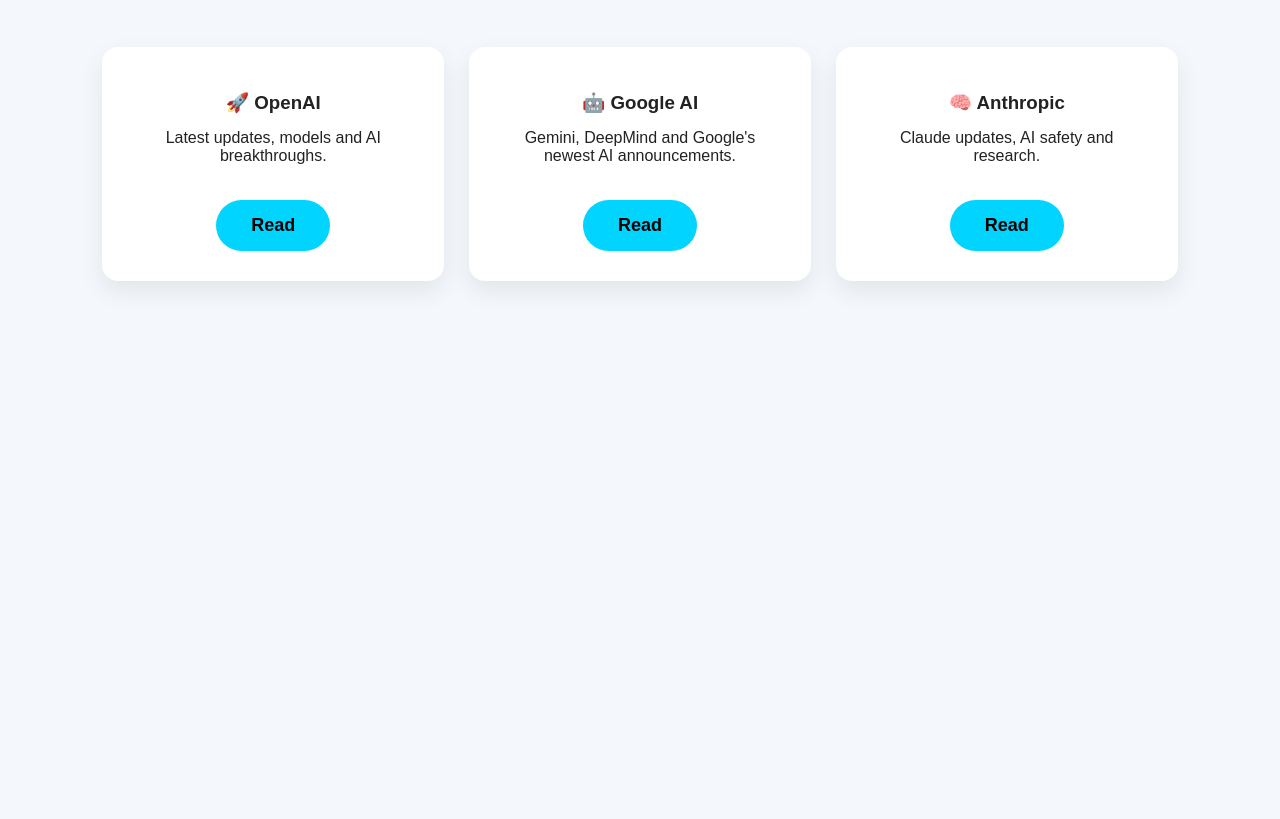
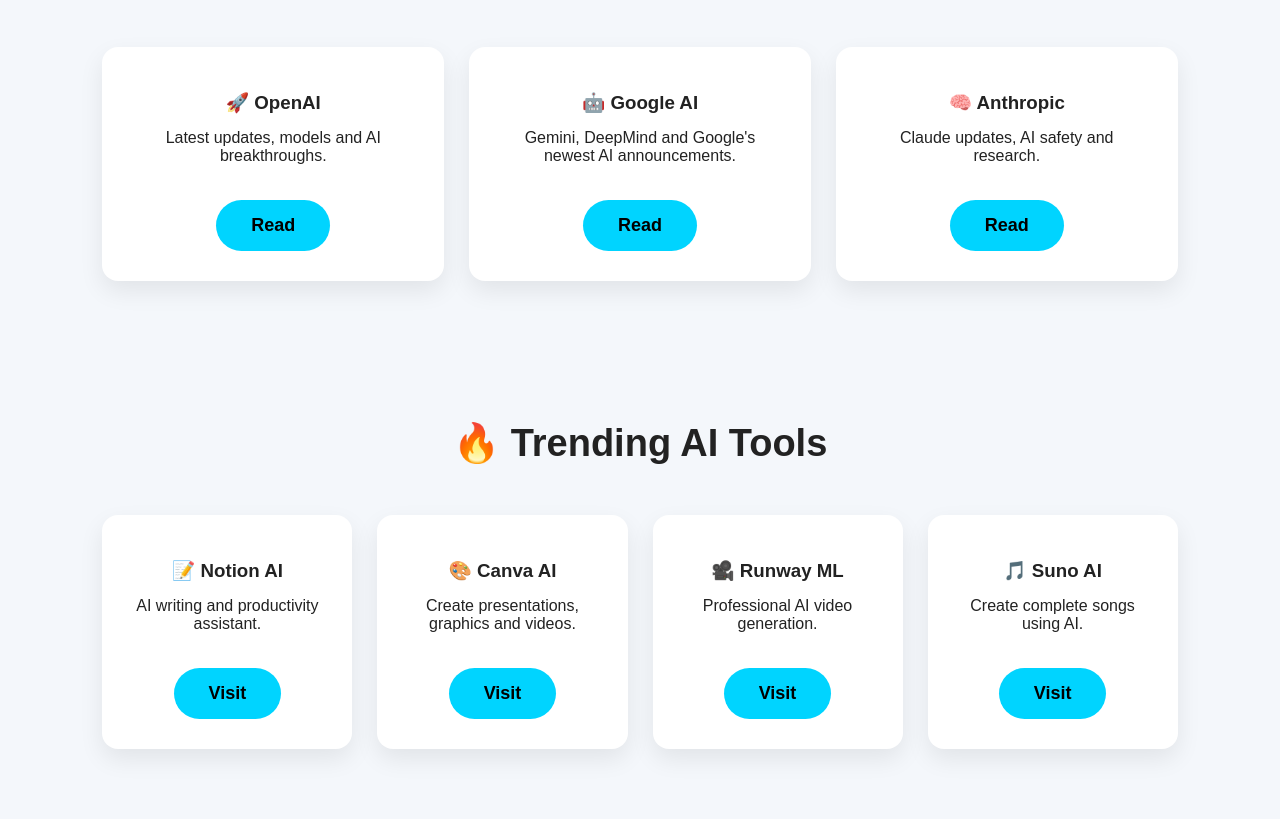
Before and after one commit to iamMohitdahiya/Openbioai, a plain HTML site: page index.html in a window 1280 px wide. Shown: the part 2091-2910 px from the top of the page. Before the commit the page ends 2442 px from the top, so only its background shows below. Drawn offline with Linux system fonts and the light colour scheme.

Commit message:
Added Trending AI Tools

```diff
--- a/index.html
+++ b/index.html
@@ -260,6 +260,37 @@
 
                                                                                                                               </div>
                                                                                                                               </section>
+                                                                                                                              <section class="section">
+                                                                                                                                    <h2>🔥 Trending AI Tools</h2>
+
+                                                                                                                                    <div class="grid">
+
+                                                                                                                                    <div class="card">
+                                                                                                                                    <h3>📝 Notion AI</h3>
+                                                                                                                                    <p>AI writing and productivity assistant.</p>
+                                                                                                                                    <a href="https://www.notion.so/product/ai" target="_blank" class="button">Visit</a>
+                                                                                                                                    </div>
+
+                                                                                                                                    <div class="card">
+                                                                                                                                    <h3>🎨 Canva AI</h3>
+                                                                                                                                    <p>Create presentations, graphics and videos.</p>
+                                                                                                                                    <a href="https://www.canva.com/ai-image-generator/" target="_blank" class="button">Visit</a>
+                                                                                                                                    </div>
+
+                                                                                                                                    <div class="card">
+                                                                                                                                    <h3>🎥 Runway ML</h3>
+                                                                                                                                    <p>Professional AI video generation.</p>
+                                                                                                                                    <a href="https://runwayml.com" target="_blank" class="button">Visit</a>
+                                                                                                                                    </div>
+
+                                                                                                                                    <div class="card">
+                                                                                                                                    <h3>🎵 Suno AI</h3>
+                                                                                                                                    <p>Create complete songs using AI.</p>
+                                                                                                                                    <a href="https://suno.com" target="_blank" class="button">Visit</a>
+                                                                                                                                    </div>
+
+                                                                                                                                    </div>
+                                                                                                                                    </section>
                                                                                                                     <script>
                                                                                                                     const search=document.getElementById("searchBox");
 
```
